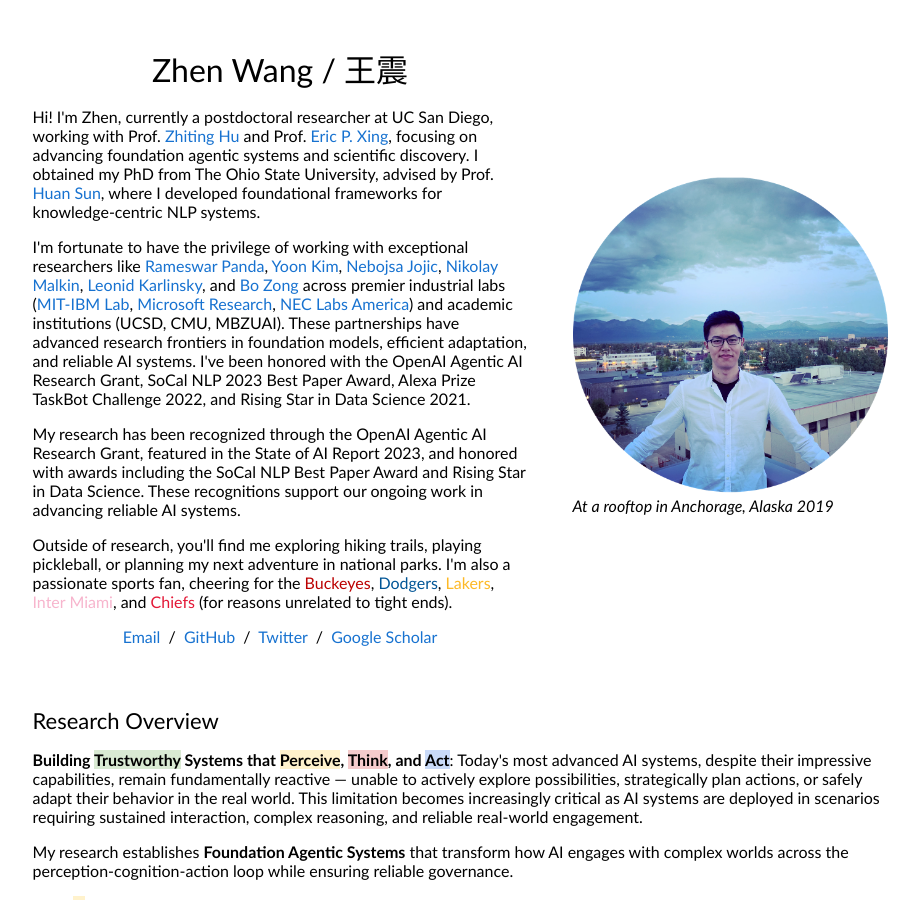
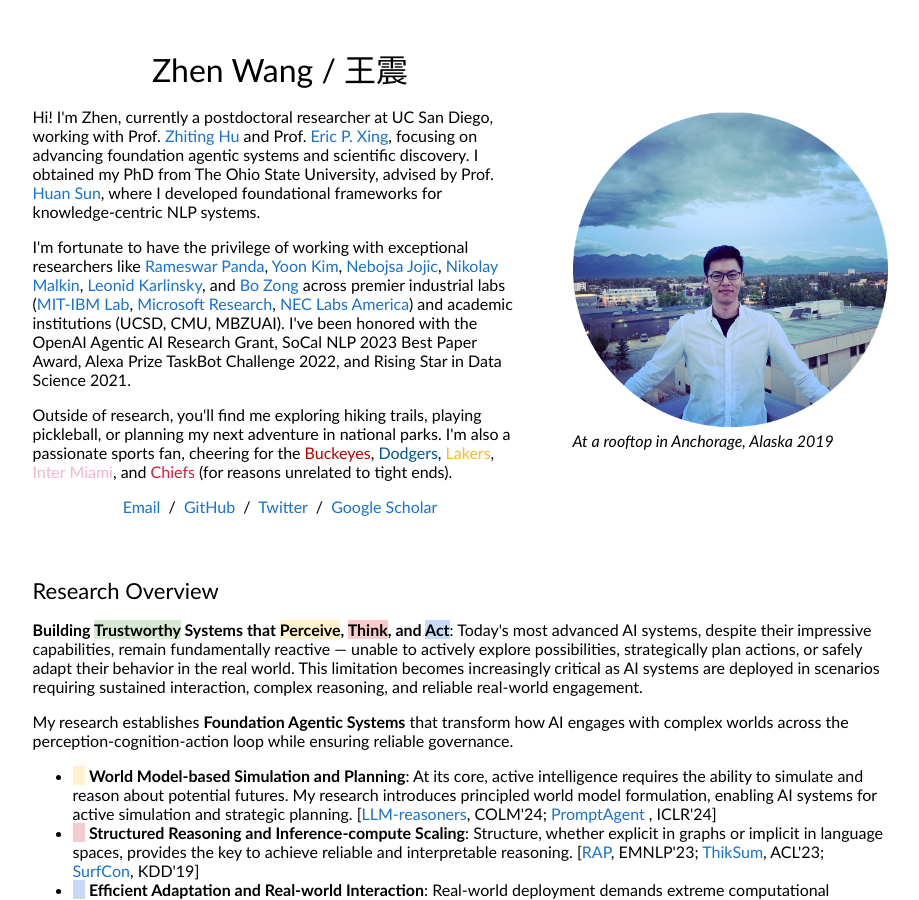
Before and after one commit to zhenwang9102/zhenwang9102.github.io, a Jekyll site: the page built from _posts/2019-06-02-venue.markdown, in a window 1280 px wide and 900 px high. Shown: the whole window, without its empty margins (180-1099 px from the left). Built offline with Jekyll 4.4.1, drawn with Linux system fonts in a browser that asks for light colours.

Commit message:
Update default.html

```diff
--- a/_layouts/default.html
+++ b/_layouts/default.html
@@ -60,9 +60,9 @@
                 Hi! I'm Zhen, currently a postdoctoral researcher at UC San Diego, working with Prof. <a href="https://zhiting.ucsd.edu/">Zhiting Hu</a> and Prof. <a href="https://mbzuai.ac.ae/study/faculty/professor-eric-xing/">Eric P. Xing</a>, focusing on advancing foundation agentic systems and scientific discovery. I obtained my PhD from The Ohio State University, advised by Prof. <a href="https://cse.osu.edu/people/sun.397">Huan Sun</a>, where I developed foundational frameworks for knowledge-centric NLP systems.
               </p>
               <p>
-                I'm fortunate to have the privilege of working with exceptional researchers like <a href="https://rpand002.github.io/">Rameswar Panda</a>, <a href="https://people.csail.mit.edu/yoonkim/">Yoon Kim</a>, <a href="https://scholar.google.com/citations?user=iS5UrMkAAAAJ&hl=en">Nebojsa Jojic</a>, <a href="https://malkin1729.github.io/">Nikolay Malkin</a>, <a href="https://scholar.google.com/citations?user=WbO7tjYAAAAJ&hl=en">Leonid Karlinsky</a>, and <a href="https://bzong.github.io/">Bo Zong</a> across premier industrial labs (<a href="https://mitibmwatsonailab.mit.edu/">MIT-IBM Lab</a>, <a href="https://www.microsoft.com/en-us/research/lab/microsoft-research-redmond/">Microsoft Research</a>, <a href="https://www.nec-labs.com/">NEC Labs America</a>) and academic institutions (UCSD, CMU, MBZUAI). These partnerships have advanced research frontiers in foundation models, efficient adaptation, and reliable AI systems. I've been honored with the OpenAI Agentic AI Research Grant, SoCal NLP 2023 Best Paper Award, Alexa Prize TaskBot Challenge 2022, and Rising Star in Data Science 2021.
+                I'm fortunate to have the privilege of working with exceptional researchers like <a href="https://rpand002.github.io/">Rameswar Panda</a>, <a href="https://people.csail.mit.edu/yoonkim/">Yoon Kim</a>, <a href="https://scholar.google.com/citations?user=iS5UrMkAAAAJ&hl=en">Nebojsa Jojic</a>, <a href="https://malkin1729.github.io/">Nikolay Malkin</a>, <a href="https://scholar.google.com/citations?user=WbO7tjYAAAAJ&hl=en">Leonid Karlinsky</a>, and <a href="https://bzong.github.io/">Bo Zong</a> across premier industrial labs (<a href="https://mitibmwatsonailab.mit.edu/">MIT-IBM Lab</a>, <a href="https://www.microsoft.com/en-us/research/lab/microsoft-research-redmond/">Microsoft Research</a>, <a href="https://www.nec-labs.com/">NEC Labs America</a>) and academic institutions (UCSD, CMU, MBZUAI). I've been honored with the OpenAI Agentic AI Research Grant, SoCal NLP 2023 Best Paper Award, Alexa Prize TaskBot Challenge 2022, and Rising Star in Data Science 2021.
+<!--                 These partnerships have advanced research frontiers in foundation models, efficient adaptation, and reliable AI systems. -->
               </p>
-              My research has been recognized through the OpenAI Agentic AI Research Grant, featured in the State of AI Report 2023, and honored with awards including the SoCal NLP Best Paper Award and Rising Star in Data Science. These recognitions support our ongoing work in advancing reliable AI systems.
               <p>
                 Outside of research, you'll find me exploring hiking trails, playing pickleball, or planning my next adventure in national parks. I'm also a passionate sports fan, cheering for the <a style="color:#BB0000;">Buckeyes</a>, <a style="color:#005596;">Dodgers</a>, <a style="color:#FDB927;">Lakers</a>, <a style="color:#F7B5CD;">Inter Miami</a>, and <a style="color:#E31837;">Chiefs</a> (for reasons unrelated to tight ends).
               </p>
```
